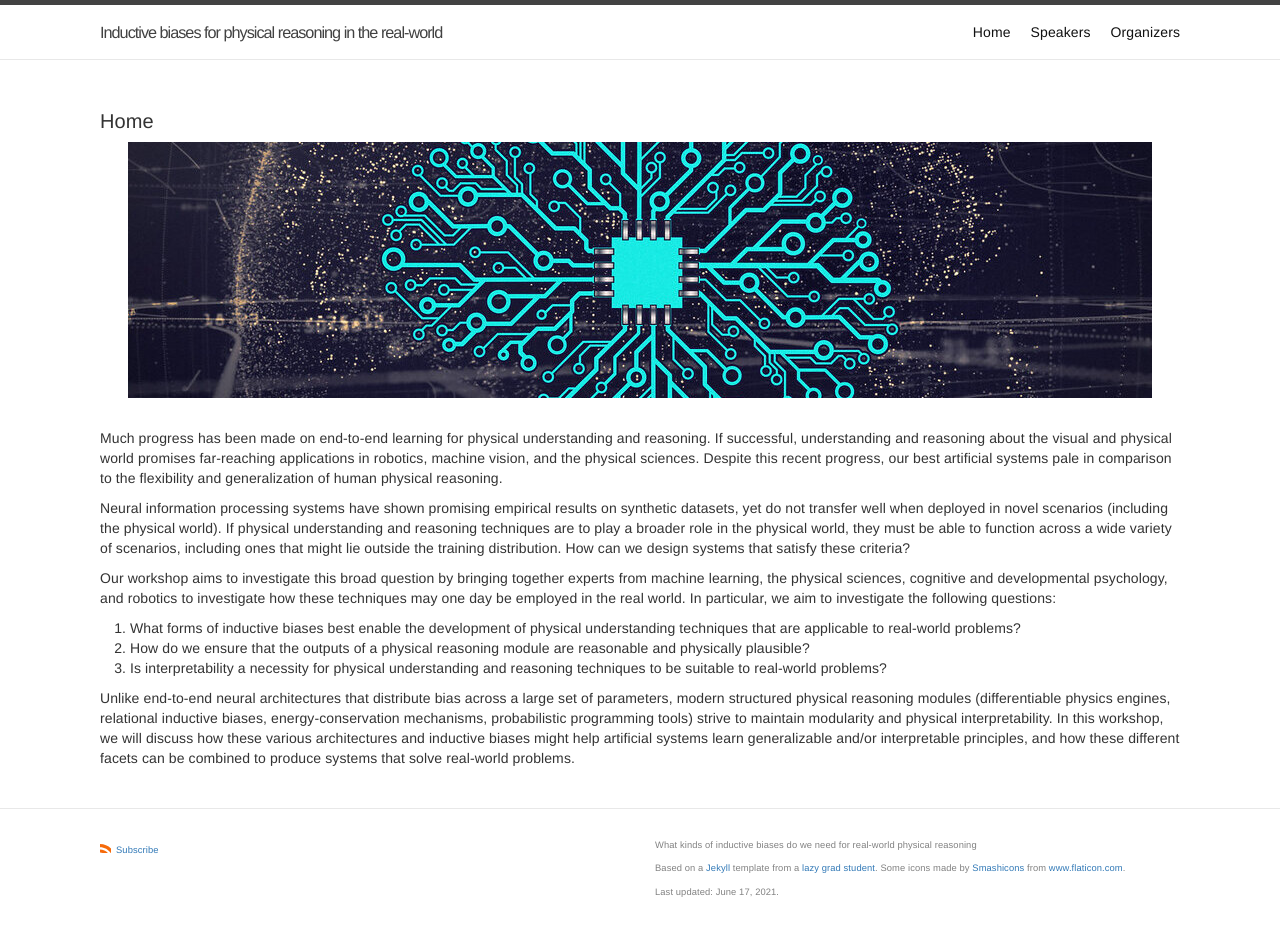
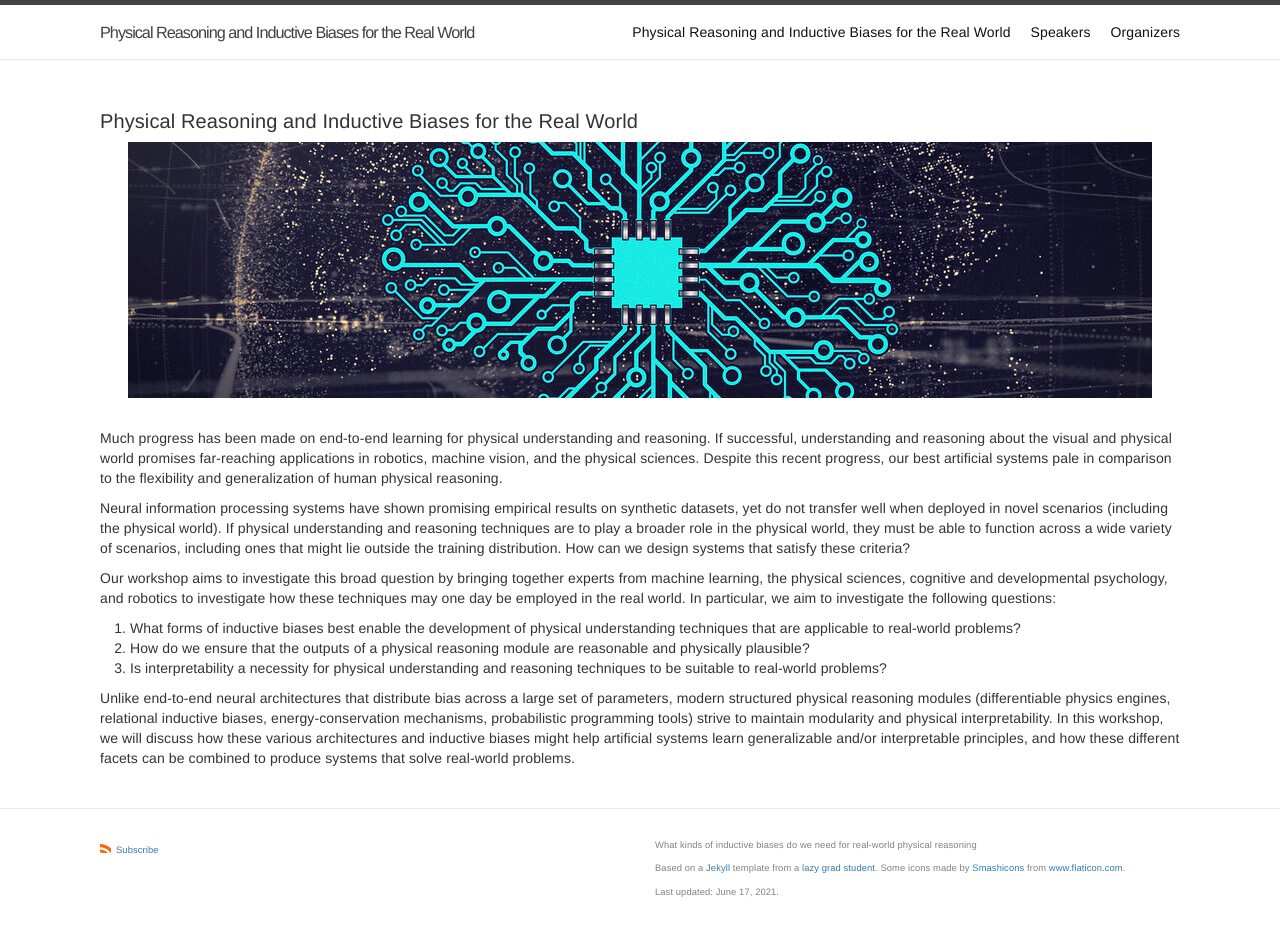
Before and after one commit to physical-reasoning/physical-reasoning.github.io, a Jekyll site: the page built from index.md, in a window 1280 px wide. Built offline with Jekyll 4.4.1, drawn with Linux system fonts in a browser that asks for light colours.

Commit message:
updates for homepage

```diff
--- a/_config.yml
+++ b/_config.yml
@@ -18,13 +18,12 @@
 # You can create any custom variable you would like, and they will be accessible
 # in the templates via {{ site.myvariable }}.
 
-title: Inductive biases for physical reasoning in the real-world
+title: Physical Reasoning and Inductive Biases for the Real World
 # email: rethinkingmlpapers@gmail.com
 description: >- # this means to ignore newlines until "baseurl:"
   What kinds of inductive biases do we need for real-world physical reasoning
 baseurl: "" # the subpath of your site, e.g. /blog
 url: "" # the base hostname & protocol for your site, e.g. http://example.com
-# twitter_username: rethinkmlpapers
 github_username: physical-reasoning
 
 # Build settings
--- a/index.md
+++ b/index.md
@@ -3,7 +3,7 @@
 # To modify the layout, see https://jekyllrb.com/docs/themes/#overriding-theme-defaults
 
 permalink: /
-title: Home
+title: Physical Reasoning and Inductive Biases for the Real World
 layout: home
 ---
 
```
